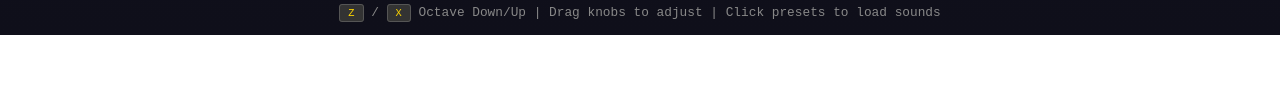
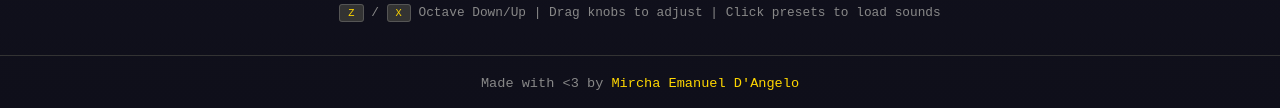
Before and after one commit to mirchaemanuel/moog-modular, a plain HTML site: page index.html in a window 1280 px wide. Shown: the part 1643-1751 px from the top of the page. Before the commit the page ends 1678 px from the top, so only its background shows below. Drawn offline with Linux system fonts and the light colour scheme.

Commit message:
Add footer with author credits

```diff
--- a/index.html
+++ b/index.html
@@ -1840,5 +1840,9 @@
             drawEnvelope('amp-env-display', state.ampEnv.attack, state.ampEnv.decay, state.ampEnv.sustain, state.ampEnv.release);
         });
     </script>
+
+    <footer style="text-align:center;padding:20px;color:#888;font-size:0.85em;border-top:1px solid #333;margin-top:20px;">
+        Made with &lt;3 by <a href="https://a80.it" target="_blank" style="color:#ffd700;text-decoration:none;">Mircha Emanuel D'Angelo</a>
+    </footer>
 </body>
 </html>
```
